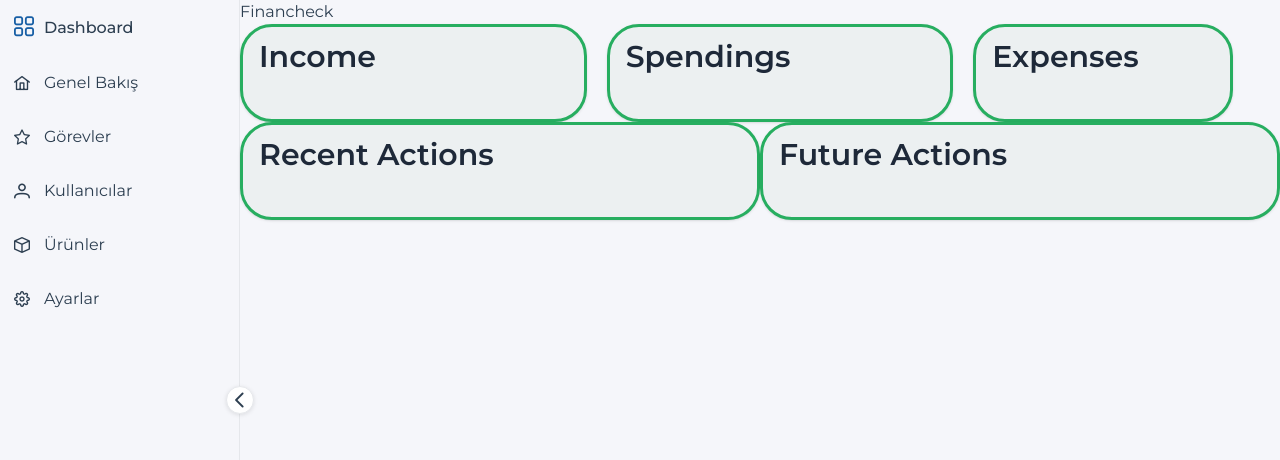
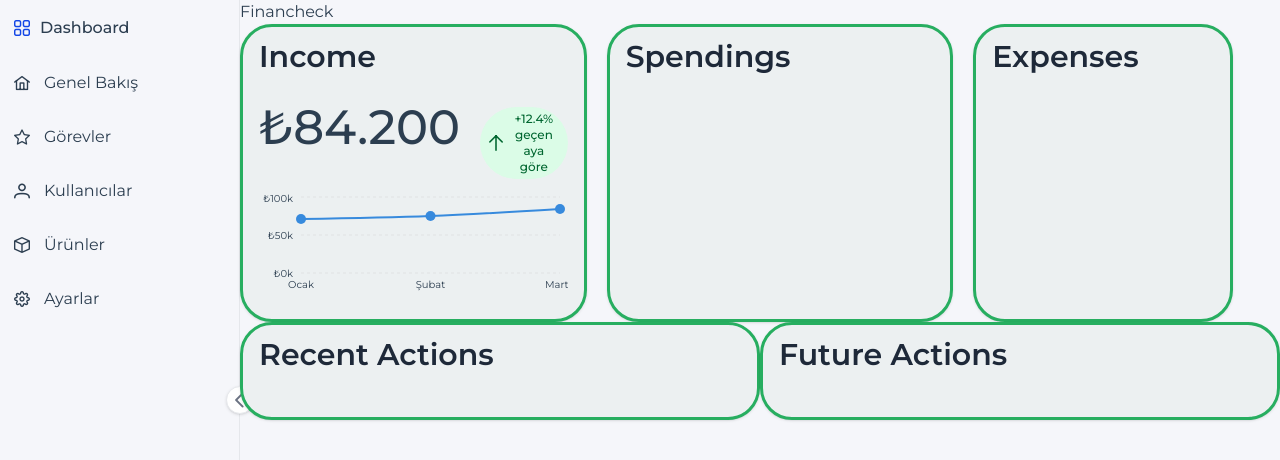
Before and after one commit to kutlinho/financheck-frontend, a React (Vite) app: page /dashboard in a window 1280 px wide. Shown: the top 460 px of the page. Built offline with nearby package versions, Linux system fonts and the light colour scheme.

Commit message:
(feat) Custom Income card created

```diff
--- a/package.json
+++ b/package.json
@@ -19,6 +19,7 @@
     "react-icons": "^5.5.0",
     "react-router": "7.12.0",
     "react-router-dom": "^7.12.0",
+    "recharts": "^3.8.1",
     "tailwindcss": "^4.1.18"
   },
   "devDependencies": {
@@ -30,6 +31,6 @@
     "eslint-plugin-react-hooks": "^7.0.1",
     "eslint-plugin-react-refresh": "^0.4.24",
     "globals": "^16.5.0",
-    "vite": "8.0.5"
+    "vite": "^7.3.3"
   }
 }
--- /dev/null
+++ b/src/components/IncomeCard.jsx
@@ -0,0 +1,48 @@
+import React from 'react';
+import {LineChart, Line, XAxis, YAxis, Tooltip, ResponsiveContainer, CartesianGrid} from "recharts";
+import CustomCard from "./CustomCard/CustomCard.jsx";
+
+function IncomeCard() {
+    const incomeData = [
+        {month: "Ocak", value: 71000},
+        {month: "Şubat", value: 75000},
+        {month: "Mart", value: 84200},
+    ];
+
+    return (
+        <CustomCard header="Income" width="w-1/3">
+            <div className="">
+                <div className="flex gap-5">
+                    <p className="text-5xl font-medium text:--color-text-dark">₺84.200</p>
+                    <span
+                        className="inline-flex items-center gap-1 text-xs font-medium px-2 py-1 rounded-full bg-green-100 text-green-800 mt-1">
+                    <i className="pi pi-arrow-up"/> +12.4% geçen aya göre
+                    </span>
+                </div>
+                <div className="mt-3 h-28">
+                    <ResponsiveContainer width="100%" height="100%">
+                        <LineChart data={incomeData} margin={{top: 6, right: 8, left: -18, bottom: 0}}>
+                            <CartesianGrid strokeDasharray="3 3" stroke="rgba(0,0,0,0.06)" vertical={false}/>
+                            <XAxis dataKey="month" tick={{fontSize: 10, fill: "var(--color-text-dark)"}} axisLine={false}
+                                   tickLine={false}/>
+                            <YAxis tickFormatter={v => "₺" + v / 1000 + "k"} tick={{fontSize: 10, fill: "var(--color-text-dark)"}}
+                                   axisLine={false} tickLine={false}/>
+                            <Tooltip formatter={v => ["₺" + v.toLocaleString("tr-TR"), "Gelir"]}/>
+                            <Line
+                                type="monotone"
+                                dataKey="value"
+                                stroke="#378ADD"
+                                strokeWidth={2}
+                                fill="rgba(55,138,221,0.08)"
+                                dot={{r: 5, fill: "#378ADD", strokeWidth: 0}}
+                                activeDot={{r: 7}}
+                            />
+                        </LineChart>
+                    </ResponsiveContainer>
+                </div>
+            </div>
+        </CustomCard>
+    );
+}
+
+export default IncomeCard;
--- a/src/layout/SidebarMenu.jsx
+++ b/src/layout/SidebarMenu.jsx
@@ -15,82 +15,46 @@ export default function SidebarMenu() {
     ];
 
     return (
-        <div style={{ display: "flex", perspective: "1000px",height: "100vh" }}>
+        <div className="flex h-screen [perspective:1000px]">
 
             {/* Sidebar + Buton wrapper */}
             <div
+                className={`relative flex-shrink-0 z-10 transition-all duration-[350ms] ease-[cubic-bezier(0.4,0,0.2,1)] origin-left ${collapsed ? "w-14" : "w-60"}`}
                 style={{
-                    position: "relative",          // butonun absolute konumlanacağı referans
-                    width: collapsed ? 56 : 240,
-                    minWidth: collapsed ? 56 : 240,
-                    transition: "width 0.35s cubic-bezier(0.4,0,0.2,1), transform 0.35s",
                     transform: collapsed
                         ? "translateZ(-40px) scale(0.97)"
                         : "translateZ(0px)",
-                    transformOrigin: "left center",
-                    flexShrink: 0,
-                    zIndex: 10,
                 }}
             >
                 {/* Sidebar */}
-                <div
-                    style={{
-                        width: "100%",
-                        height: "100%",
-                        borderRight: "1px solid #e5e7eb",
-                        overflow: "hidden",
-                    }}
-                >
+                <div className="w-full h-full border-r border-gray-200 overflow-hidden">
+
                     {/* Logo */}
-                    <div style={{ padding: "16px 14px", display: "flex", gap: 10 }}>
-                        <i className="pi pi-th-large" style={{ fontSize: 20, color: "#185FA5" }} />
-                        {!collapsed && <span style={{ fontWeight: 500 }}>Dashboard</span>}
+                    <div className="flex items-center gap-2.5 px-3.5 py-4">
+                        <i className="pi pi-th-large text-xl text-blue-700" />
+                        {!collapsed && <span className="font-medium">Dashboard</span>}
                     </div>
 
                     {/* Menü öğeleri */}
                     {menuItems.map((item) => (
                         <div
                             key={item.label}
-                            style={{
-                                display: "flex",
-                                alignItems: "center",
-                                gap: 10,
-                                padding: "15px 14px",
-                                cursor: "pointer",
-                                whiteSpace: "nowrap",
-                                overflow: "hidden",
-                            }}
+                            className="flex items-center gap-2.5 px-3.5 py-[15px] cursor-pointer whitespace-nowrap overflow-hidden rounded-lg transition-colors duration-150 hover:bg-blue-50 hover:text-blue-600"
                         >
-                            <i className={item.icon} style={{ fontSize: 16, minWidth: 20 }} />
+                            <i className={`${item.icon} text-base`} style={{ minWidth: 20 }} />
                             {!collapsed && <span>{item.label}</span>}
                         </div>
                     ))}
                 </div>
 
-                {/* Toggle butonu — sidebar'ın sağ kenarında, ortada */}
+                {/* Toggle butonu */}
                 <button
                     onClick={() => setCollapsed(!collapsed)}
-                    style={{
-                        position: "absolute",
-                        right: -14,
-                        top: "50%",
-                        transform: "translateY(-50%)",
-                        width: 28,
-                        height: 28,
-                        borderRadius: "50%",
-                        border: "1px solid #e5e7eb",
-                        background: "#fff",
-                        cursor: "pointer",
-                        zIndex: 20,
-                        display: "flex",
-                        alignItems: "center",
-                        justifyContent: "center",
-                        boxShadow: "0 1px 4px rgba(0,0,0,0.1)",
-                    }}
+                    className="absolute -right-3.5 top-1/2 -translate-y-1/2 w-7 h-7 rounded-full border border-gray-200 bg-white z-20 flex items-center justify-center cursor-pointer shadow-sm hover:bg-gray-50 transition-colors duration-150"
                 >
-                    <i className={`pi ${collapsed ? "pi-chevron-right" : "pi-chevron-left"}`} />
+                    <i className={`pi ${collapsed ? "pi-chevron-right" : "pi-chevron-left"} text-xs text-gray-500`} />
                 </button>
             </div>
-            </div>
+        </div>
     );
 }
--- a/src/pages/dashboard/Dashboard.jsx
+++ b/src/pages/dashboard/Dashboard.jsx
@@ -1,11 +1,12 @@
 import React from 'react';
 import CustomCard from "../../components/CustomCard/CustomCard.jsx";
+import IncomeCard from "../../components/IncomeCard.jsx";
 
 function Dashboard() {
     return (
         <div>
             <div className="flex flex-row gap-5">
-                <CustomCard width="w-1/3" header="Income"/>
+                <IncomeCard/>
                 <CustomCard width="w-1/3" header="Spendings"/>
                 <CustomCard width="w-1/4" header="Expenses"/>
             </div>
```
Also changed, not shown: 1 other file (tests, documents, lock files or other folders).
